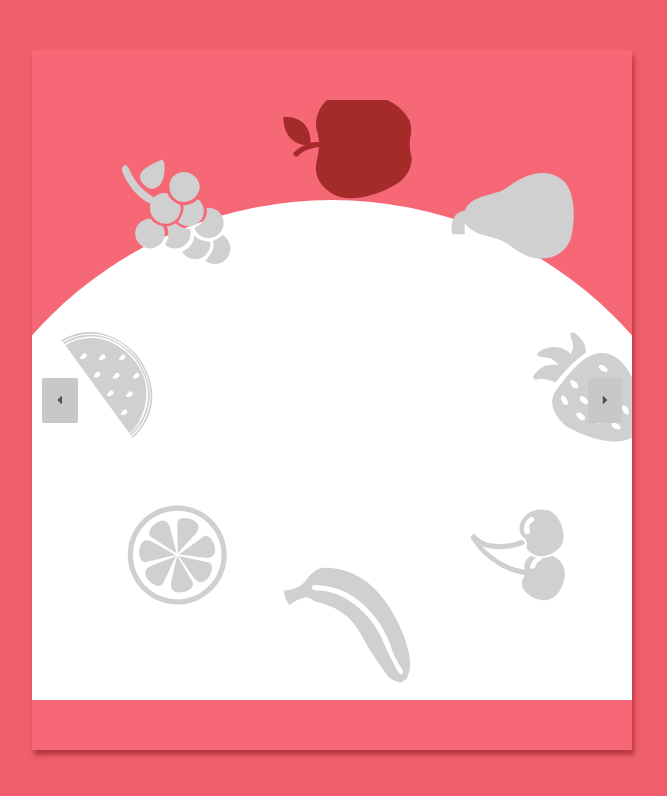
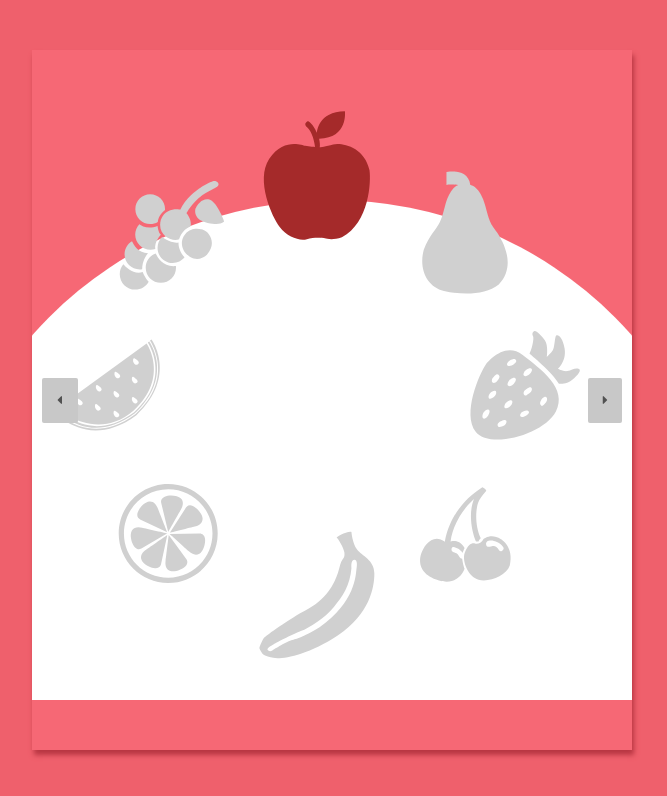
Before and after one commit to justinecomment/Yummy, a React (Create React App) app: page / in a window 1280 px wide. Shown: the top 796 px of the page, without its empty margins (308-975 px from the left). Built offline with nearby package versions, Linux system fonts and the light colour scheme.

Commit message:
+ rotate each items in the good sense

```diff
--- a/src/Containers/Container/Container.css
+++ b/src/Containers/Container/Container.css
@@ -20,7 +20,3 @@
       border: none;
       color: #515151;
       border-radius: 2px; }
-  .Container .firstCircle {
-    transform-origin: 50% 50%;
-    transform: translate(-73px, 60px) scale(0.8);
-    transition: 2s; }
--- a/src/Containers/Container/Container.js
+++ b/src/Containers/Container/Container.js
@@ -6,9 +6,10 @@ class Container extends Component {
    state={
     liste: [],
     path: [],
-    radiusCircle: 800,
+    radiusCircle: 700,
     degres : -90,
-    centerElement : 0
+    centerElement : 0,
+    rotate: 90
   }
 
   componentDidMount() {
@@ -28,52 +29,23 @@ class Container extends Component {
   }
 
   next = () => {
-    // let newListe = [];
-
-    let newDegres = this.state.degres -= 45
+    let newDegres = this.state.degres -= 45;
+    let newRotate = this.state.rotate += 45;
     this.setState({
       degres: newDegres,
-      centerElement :this.state.centerElement += 1
+      centerElement :this.state.centerElement += 1,
+      rotate: newRotate
     })
-
-    // for (let i = 0; i < this.state.liste.length; i++) {
-    //   let newIndex = i + 1;
-    //   if (newIndex > this.state.liste.length - 1) {
-    //     newIndex = 0
-    //   }
-    //   newListe.push(this.state.liste[newIndex]);
-    // }
-    // this.update(newListe);
   }
 
   previous = () => {
-    // let newListe = [];
-
-    let newDegres = this.state.degres += 45
+    let newDegres = this.state.degres += 45;
+    let newRotate = this.state.rotate -= 45;
     this.setState({
       degres: newDegres,
-      centerElement : this.state.centerElement -= 1
+      centerElement : this.state.centerElement -= 1,
     })
-
-    // for(let i = 0; i < this.state.liste.length; i++){
-    //   let newIndex = i - 1;
-    //   if (newIndex < 0) {
-    //     newIndex = this.state.liste.length -1
-    //   }
-    //   newListe.push(this.state.liste[newIndex]);
-    // }
-
-    // this.update(newListe);
   }
-
-  // update = (newListe) => {
-  //   this.setState({
-  //     liste : newListe,
-  //     anim : true
-  //   })
-
-  //   this.drawCircle(newListe);
-  // }
 
   drawCircle = (newListe) =>  {
     let reference;
@@ -121,8 +93,13 @@ class Container extends Component {
   render() {
     let animRotate = {
       transform: `rotate(${this.state.degres}deg)`,
+      transformOrigin: "50% 50%",
+      transition: '1s'
+    }
+    let monstyle={
+      transform: `rotate(${this.state.rotate}deg)`,
       transformOrigin: '50% 50%',
-      transition: '1s'
+      transition: '1s',
     }
 
     return (
@@ -136,7 +113,7 @@ class Container extends Component {
           </button>
         </div>
 
-        <svg height="600" width="600">
+        <svg height="600" width="600" >
           <circle cx="300" cy="500" r="400" fill="#fff" />
           <g className="firstCircle" style={animRotate}>
             {this.state.liste.map((item, key) => {
@@ -155,8 +132,8 @@ class Container extends Component {
               }
 
               return (
-                <g key={key} transform={`scale(0.3) translate(${item.x},${item.y})`} >
-                  <g id="monGroup" className="monstyle">
+                <g key={key}  transform={`scale(0.3) translate(${item.x},${item.y})`}>
+                  <g style={monstyle}>
                   {pathComplet}
                   </g>
                 </g>
--- a/src/Containers/Container/Container.scss
+++ b/src/Containers/Container/Container.scss
@@ -26,8 +26,8 @@
   }
 
   .firstCircle{
-    transform-origin: 50% 50%;
-    transform: translate(-73px,60px) scale(0.8);
-    transition: 2s;
+    // transform-origin: 50% 50%;
+    // transform: translate(-20px,30px) scale(0.8) !important;
+    // transition: 1s;
   }
 }
```
